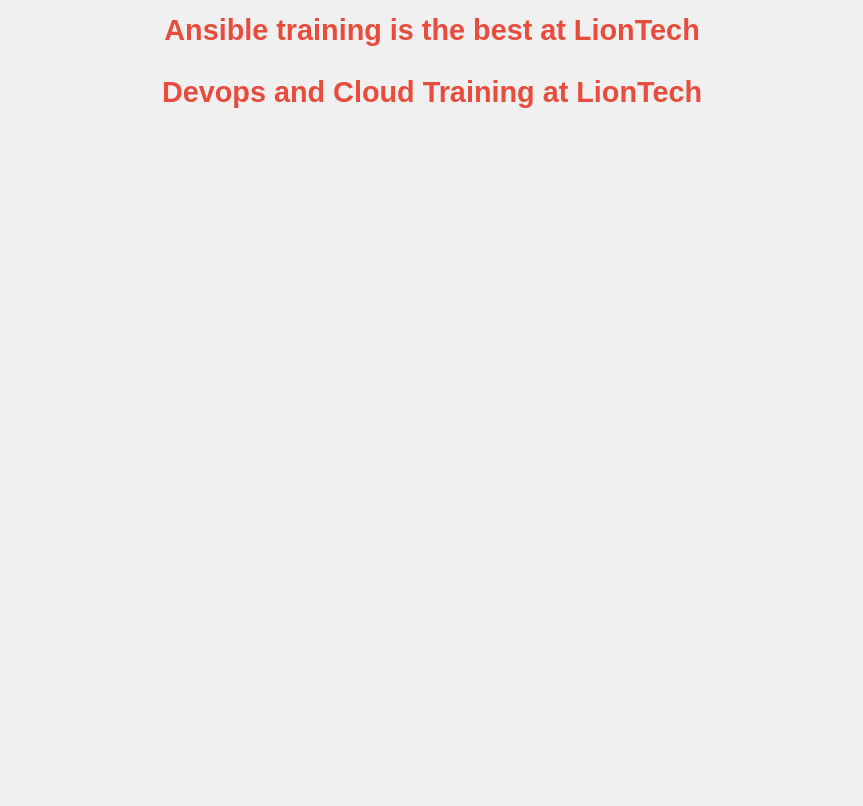
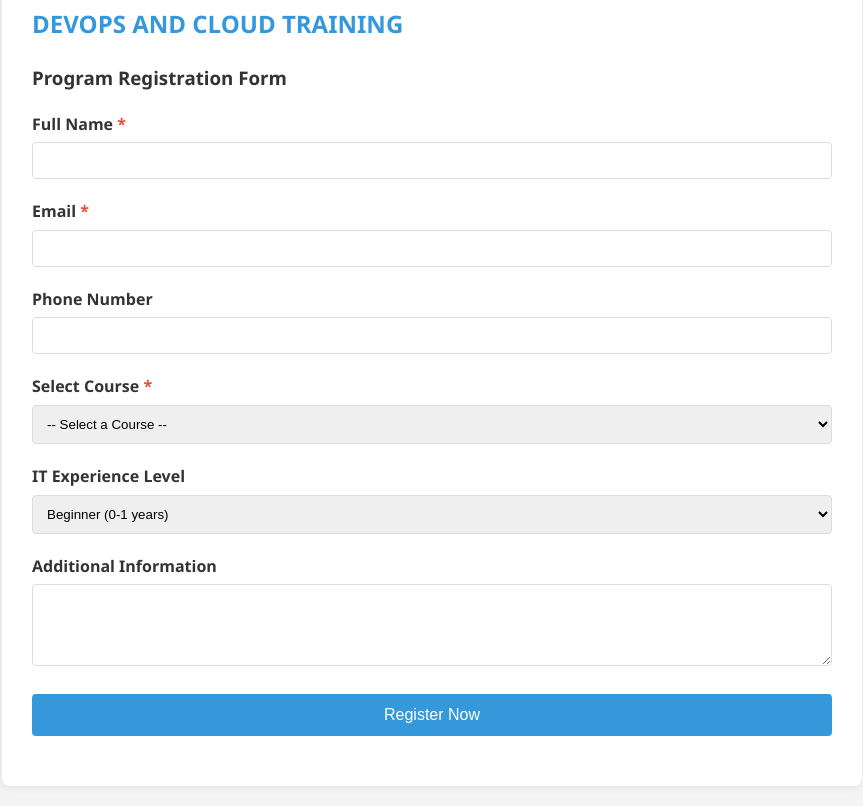
Before and after one commit to Lion-Technology-Solutions/ansible-jenkins-projects, a plain HTML site: page index.html in a window 1280 px wide. Shown: the part 160-966 px from the top of the page, without its empty margins (208-1071 px from the left). Before the commit the page ends 800 px from the top, so only its background shows below. Drawn offline with Linux system fonts and the light colour scheme.

Commit message:
modified html file

```diff
--- a/index.html
+++ b/index.html
@@ -1,31 +1,126 @@
- <!DOCTYPE html>
+<!DOCTYPE html>
 <html lang="en">
 <head>
     <meta charset="UTF-8">
     <meta name="viewport" content="width=device-width, initial-scale=1.0">
-    <title>LionTech Canada</title>
+    <title>LionTech Canada DEVOPS AND CLOUD TRAINING</title>
     <style>
         body {
-            font-family: Arial, sans-serif;
-            text-align: center;
-            margin-top: 100px;
-            background-color: #f0f0f0;
+            font-family: 'Segoe UI', Tahoma, Geneva, Verdana, sans-serif;
+            line-height: 1.6;
+            margin: 0;
+            padding: 20px;
+            background-color: #f4f4f4;
+            color: #333;
+        }
+        .container {
+            max-width: 800px;
+            margin: 0 auto;
+            background: #fff;
+            padding: 30px;
+            border-radius: 8px;
+            box-shadow: 0 0 10px rgba(0,0,0,0.1);
         }
         h1 {
             color: #2c3e50;
-            font-size: 2.5em;
+            text-align: center;
+            margin-bottom: 30px;
+            border-bottom: 2px solid #3498db;
+            padding-bottom: 10px;
         }
-        p {
+        h2 {
+            color: #3498db;
+            margin-top: 0;
+        }
+        .form-group {
+            margin-bottom: 20px;
+        }
+        label {
+            display: block;
+            margin-bottom: 5px;
+            font-weight: bold;
+        }
+        input[type="text"],
+        input[type="email"],
+        input[type="tel"],
+        select,
+        textarea {
+            width: 100%;
+            padding: 10px;
+            border: 1px solid #ddd;
+            border-radius: 4px;
+            box-sizing: border-box;
+        }
+        input[type="submit"] {
+            background: #3498db;
+            color: white;
+            border: none;
+            padding: 12px 20px;
+            cursor: pointer;
+            border-radius: 4px;
+            font-size: 16px;
+            width: 100%;
+        }
+        input[type="submit"]:hover {
+            background: #2980b9;
+        }
+        .required {
             color: #e74c3c;
-            font-size: 1.8em;
-            font-weight: bold;
         }
     </style>
 </head>
 <body>
-    <h1>Welcome to LionTech Canada</h1>
-    <p>Ansible training is the best at LionTech</p>
-    <p> Devops and Cloud Training at LionTech </p>
+    <div class="container">
+        <h1>LionTech Canada</h1>
+        <h2>DEVOPS AND CLOUD TRAINING</h2>
+        <h3>Program Registration Form</h3>
 
+        <form action="#" method="post">
+            <div class="form-group">
+                <label for="fullname">Full Name <span class="required">*</span></label>
+                <input type="text" id="fullname" name="fullname" required>
+            </div>
+
+            <div class="form-group">
+                <label for="email">Email <span class="required">*</span></label>
+                <input type="email" id="email" name="email" required>
+            </div>
+
+            <div class="form-group">
+                <label for="phone">Phone Number</label>
+                <input type="tel" id="phone" name="phone">
+            </div>
+
+            <div class="form-group">
+                <label for="course">Select Course <span class="required">*</span></label>
+                <select id="course" name="course" required>
+                    <option value="">-- Select a Course --</option>
+                    <option value="devops">DevOps Engineering</option>
+                    <option value="aws">AWS Cloud Practitioner</option>
+                    <option value="azure">Microsoft Azure Fundamentals</option>
+                    <option value="ansible">Ansible Automation</option>
+                    <option value="docker">Docker & Kubernetes</option>
+                </select>
+            </div>
+
+            <div class="form-group">
+                <label for="experience">IT Experience Level</label>
+                <select id="experience" name="experience">
+                    <option value="beginner">Beginner (0-1 years)</option>
+                    <option value="intermediate">Intermediate (1-3 years)</option>
+                    <option value="advanced">Advanced (3+ years)</option>
+                </select>
+            </div>
+
+            <div class="form-group">
+                <label for="message">Additional Information</label>
+                <textarea id="message" name="message" rows="4"></textarea>
+            </div>
+
+            <div class="form-group">
+                <input type="submit" value="Register Now">
+            </div>
+        </form>
+    </div>
 </body>
 </html>
```
